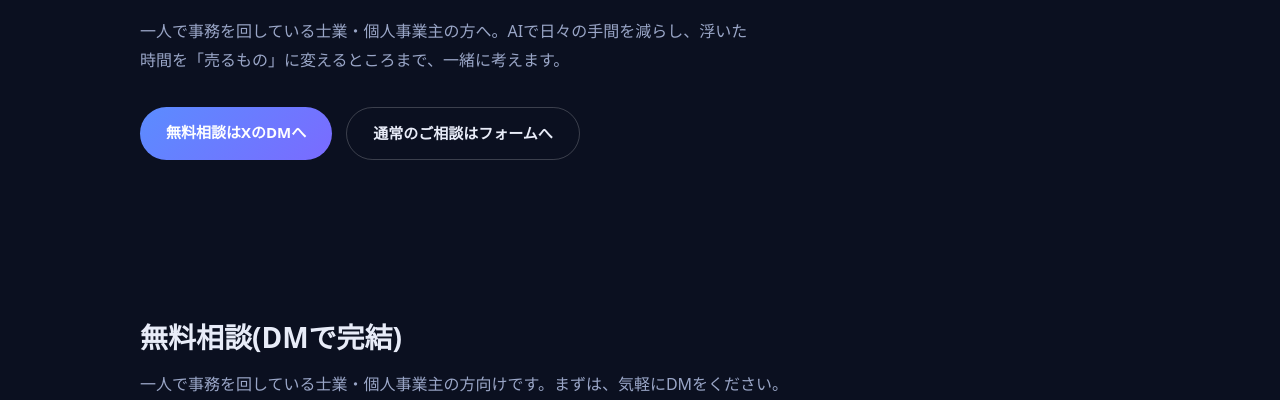
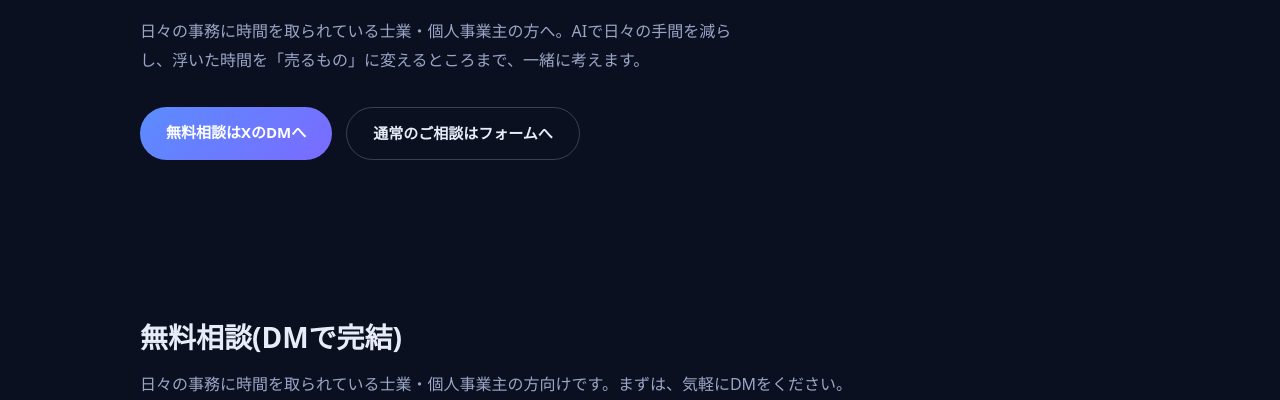
Before and after one commit to ShigefumiH/ai-consulting-site, a plain HTML site: page index.html in a window 1280 px wide. Shown: the part 552-952 px from the top of the page. Drawn offline with Linux system fonts and the light colour scheme.

Commit message:
対象の書き方から「一人で」の限定を外す
Co-Authored-By: Claude Sonnet 5.5 <noreply@anthropic.com>

```diff
--- a/index.html
+++ b/index.html
@@ -4,7 +4,7 @@
 <meta charset="utf-8">
 <meta name="viewport" content="width=device-width, initial-scale=1">
 <title>AIコンサルタント | 事務をAIで楽にし、浮いた時間の使い道まで考える</title>
-<meta name="description" content="一人で事務を回している士業・個人事業主の方向けに、AIで手間を減らし、浮いた時間で何を売るかまで一緒に考えるAIコンサルタントのサイトです。">
+<meta name="description" content="日々の事務に時間を取られている士業・個人事業主の方向けに、AIで手間を減らし、浮いた時間で何を売るかまで一緒に考えるAIコンサルタントのサイトです。">
 <link rel="stylesheet" href="style.css">
 </head>
 <body>
@@ -25,7 +25,7 @@
     <div class="wrap">
       <div class="tag">AI CONSULTING</div>
       <h1>効率化は、時間を減らして終わりではありません。<br>浮いた時間で何を売るか。<br>そこまで考えて、はじめて成果になります。</h1>
-      <p>一人で事務を回している士業・個人事業主の方へ。AIで日々の手間を減らし、浮いた時間を「売るもの」に変えるところまで、一緒に考えます。</p>
+      <p>日々の事務に時間を取られている士業・個人事業主の方へ。AIで日々の手間を減らし、浮いた時間を「売るもの」に変えるところまで、一緒に考えます。</p>
       <div class="cta">
         <a href="https://x.com/kuronekoChance" target="_blank" rel="noopener" class="btn">無料相談はXのDMへ</a>
         <a href="apply.html" class="btn ghost">通常のご相談はフォームへ</a>
@@ -36,7 +36,7 @@
   <section id="free">
     <div class="wrap">
       <h2>無料相談(DMで完結)</h2>
-      <p class="lead">一人で事務を回している士業・個人事業主の方向けです。まずは、気軽にDMをください。</p>
+      <p class="lead">日々の事務に時間を取られている士業・個人事業主の方向けです。まずは、気軽にDMをください。</p>
       <div class="grid">
         <div class="card">
           <div class="num">何をするか</div>
```
